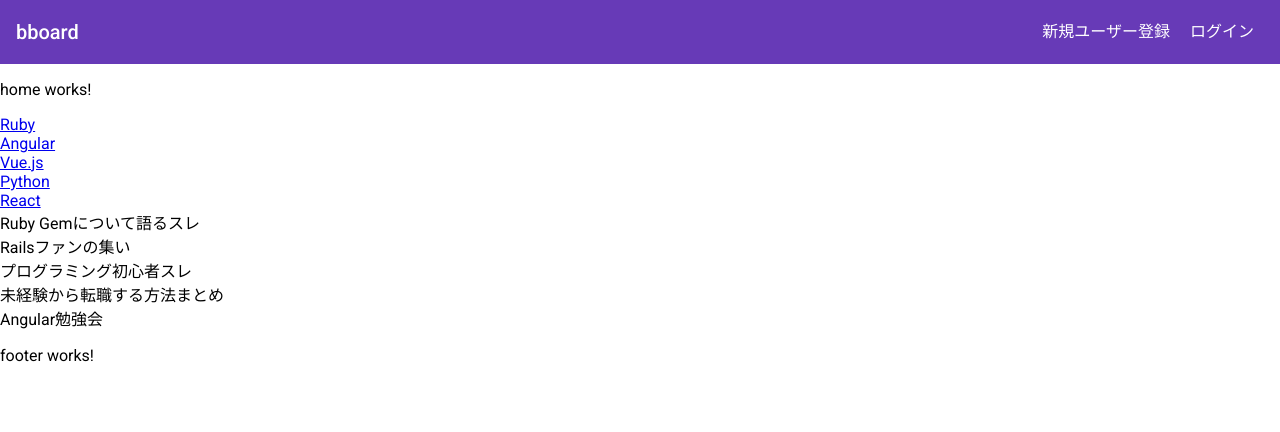
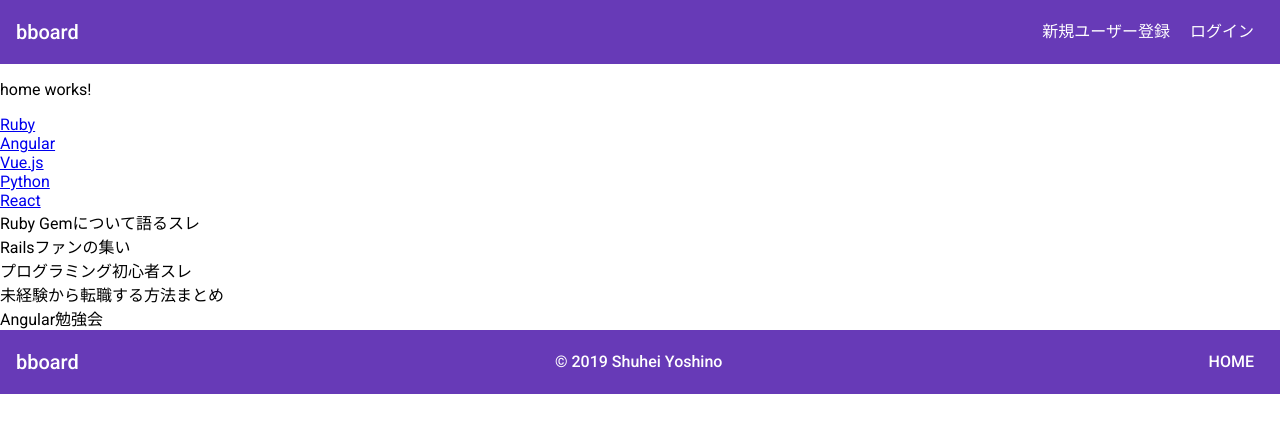
Before and after one commit to nsy13/bboard, an Angular app in the folder angular/: page / in a window 1280 px wide. Shown: the top 432 px of the page. Built offline with nearby package versions, Linux system fonts and the light colour scheme.

Commit message:
footerを編集

```diff
--- a/angular/src/app/footer/footer.component.html
+++ b/angular/src/app/footer/footer.component.html
@@ -1 +1,7 @@
-<p>footer works!</p>
+<mat-toolbar color="primary">
+  <span>bboard</span>
+  <span class="fill-remaining-space"></span>
+  <span class="nav-item">&copy; 2019 Shuhei Yoshino</span>
+  <span class="fill-remaining-space"></span>
+  <a class="nav-item" href="#"><span>HOME</span></a>
+</mat-toolbar>
--- a/angular/src/app/footer/footer.component.scss
+++ b/angular/src/app/footer/footer.component.scss
@@ -0,0 +1,22 @@
+.fill-remaining-space {
+  flex: 1 1 auto;
+}
+
+.nav-item {
+  margin: 0 10px;
+  font-size: 0.8em;
+}
+
+.mat-toolbar.mat-primary {
+  position: sticky;
+  bottom: 0;
+  z-index: 1;
+  a {
+    color: #fff;
+    text-decoration: none;
+    &:hover {
+      color: rgb(0, 106, 245);
+      transition: 0.5s;
+    }
+  }
+}
```
